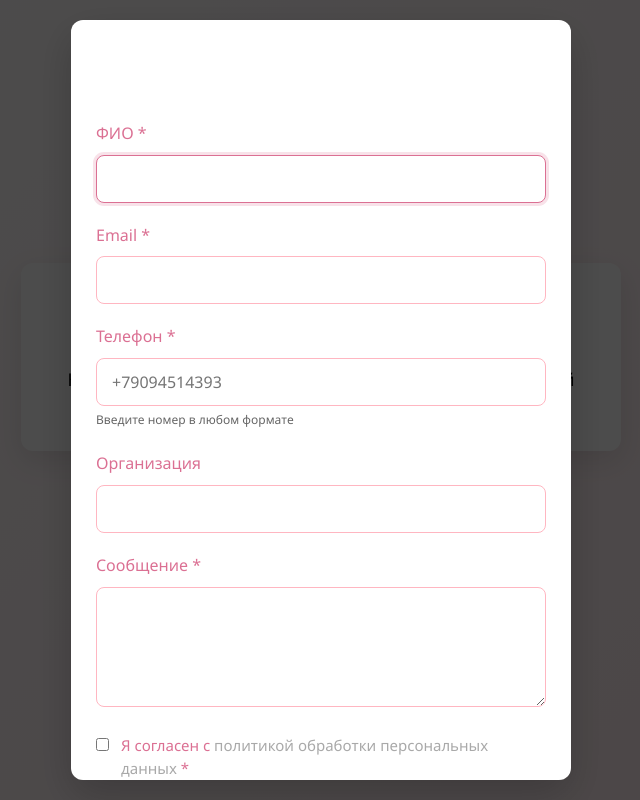
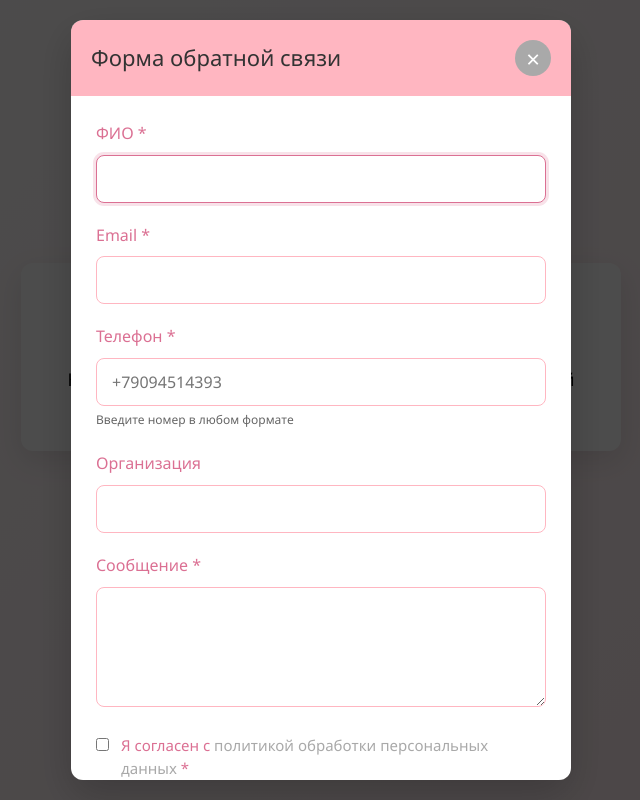
Before and after one commit to Polina005/Lab8, a plain HTML site: page index.html in a window 1280 px wide. Both pictures are taken after a click on the button "Оставить отзыв". Shown: the whole page, without its empty margins (319-959 px from the left). Drawn offline with Linux system fonts and the light colour scheme.

Commit message:
Add files via upload

```diff
--- a/index.html
+++ b/index.html
@@ -86,7 +86,7 @@
         }
 
         .popup {
-            background-color: white;
+            background-color:  white;
             border-radius: 12px;
             box-shadow: 0 15px 40px rgba(0, 0, 0, 0.2);
             width: 95%;
@@ -99,8 +99,8 @@
         }
 
         .popup-header {
-            background: linear-gradient(150deg,#FFB6C1 );
-            color: white;
+        background-color: #FFB6C1;
+            color: #333;
             padding: 20px;
             border-radius: 12px 12px 0 0;
             display: flex;
@@ -114,7 +114,7 @@
         }
 
         .close-btn {
-            background: rgba(255, 255, 255, 0.2);
+            background: #a9a9a9;
             border: none;
             color: white;
             font-size: 24px;
@@ -129,7 +129,7 @@
         }
 
         .close-btn:hover {
-            background: rgba(255, 255, 255, 0.3);
+            background: #333;
         }
 
         .form-container {
@@ -197,7 +197,7 @@
         }
 
         .submit-btn {
-            background: linear-gradient(45deg, #FFB6C1);
+            background: #FFB6C1;
             color: white;
             border: none;
             padding: 15px;
```
